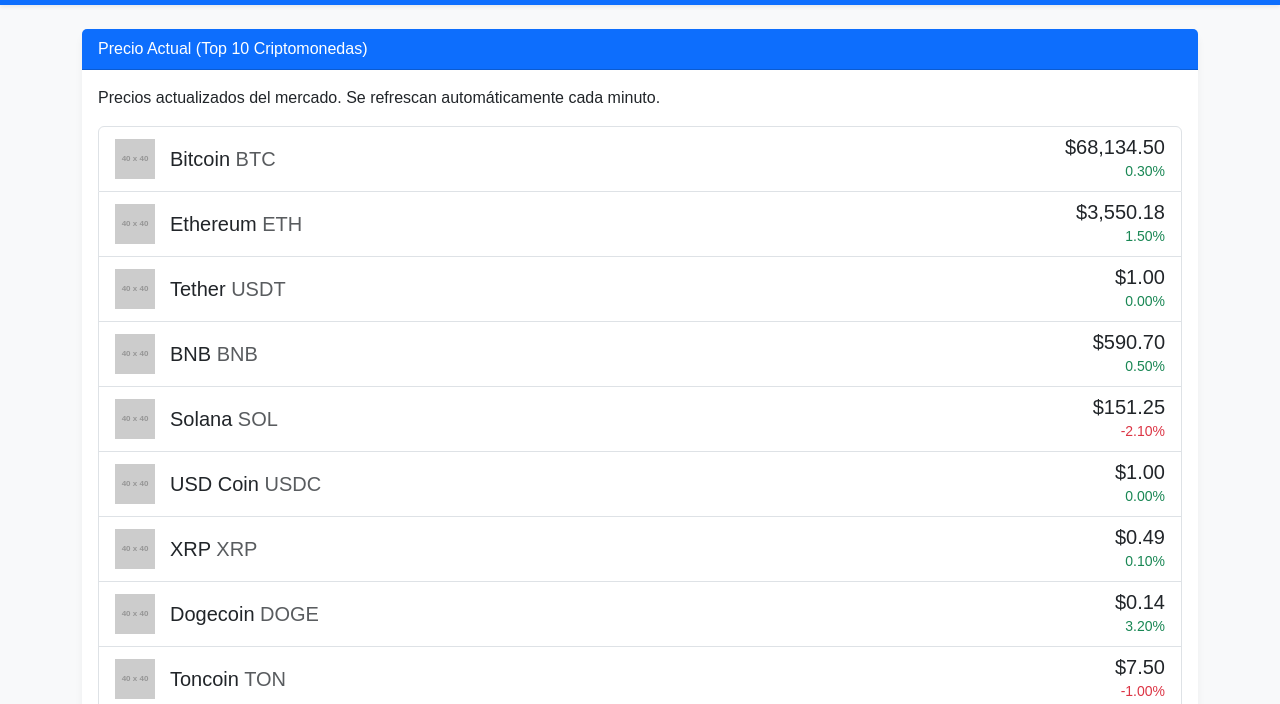
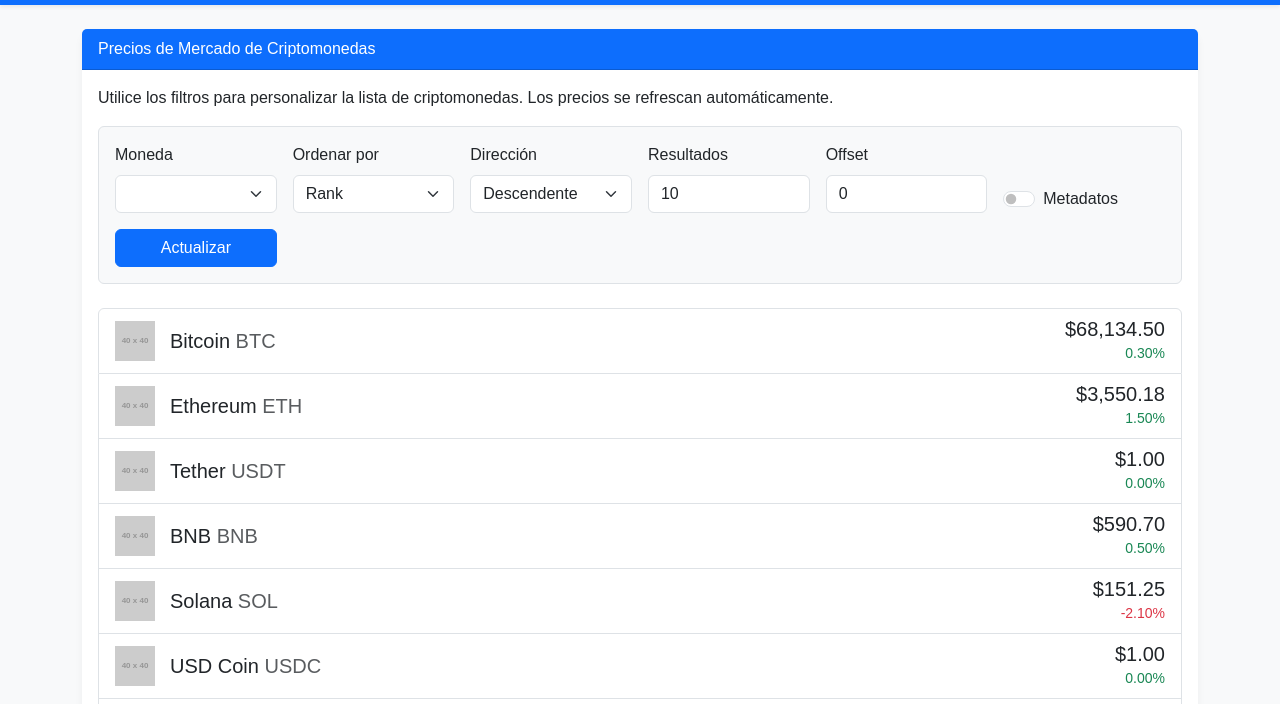
Before and after one commit to lupi5440/ESCOM-SD-Proyecto_final, a plain HTML site: page Frontend/index.html in a window 1280 px wide. Shown: the part 51-755 px from the top of the page. Drawn offline with Linux system fonts and the light colour scheme; placeholder pictures from the web are drawn by us; a web font is replaced by a local one.

Commit message:
Actualizacion de codigo

```diff
--- a/Frontend/index.html
+++ b/Frontend/index.html
@@ -6,51 +6,106 @@
     <meta name="viewport" content="width=device-width, initial-scale=1.0">
     <title>CryptoTracker Web</title>
 
-    <!-- Bootstrap 5.3.3 CSS -->
     <link href="css/bootstrap.min.css" rel="stylesheet">
 
-    <!-- Google Fonts: Inter -->
     <link rel="preconnect" href="https://fonts.googleapis.com">
     <link rel="preconnect" href="https://fonts.gstatic.com" crossorigin>
     <link href="css/Fuentes_google.css" rel="stylesheet">
 
-    <!-- Hoja de estilos personalizada -->
     <link rel="stylesheet" href="css/styles.css">
 
 </head>
 
 <body>
 
-    <!-- Barra de Navegación -->
     <nav class="navbar navbar-expand-lg navbar-dark bg-primary shadow-sm">
         <div class="container">
             <a class="navbar-brand" href="index.html">CryptoTracker Web</a>
         </div>
     </nav>
 
-    <!-- Contenido Principal -->
     <div class="container mt-4">
 
-        <!-- Sección 1: Precio Actual -->
         <div class="card mb-4">
             <div class="card-header">
-                Precio Actual (Top 10 Criptomonedas)
+                Precios de Mercado de Criptomonedas
             </div>
             <div class="card-body">
-                <p class="card-text">Precios actualizados del mercado. Se refrescan automáticamente cada minuto.</p>
+                <p class="card-text">Utilice los filtros para personalizar la lista de criptomonedas. Los precios se
+                    refrescan automáticamente.</p>
+
+                <div class="bg-light p-3 rounded mb-4 border">
+                    <div class="row g-3 align-items-end">
+
+                        <div class="col-md-4 col-lg-2">
+                            <label for="fiat-currency-select" class="form-label">Moneda</label>
+                            <select id="fiat-currency-select" class="form-select">
+                                <option value="USD" selected>USD</option>
+                                <option value="MXN">MXN</option>
+                                <option value="EUR">EUR</option>
+                                <option value="JPY">JPY</option>
+                            </select>
+                        </div>
+
+                        <div class="col-md-4 col-lg-2">
+                            <label for="sort-by-select" class="form-label">Ordenar por</label>
+                            <select id="sort-by-select" class="form-select">
+                                <option value="rank" selected>Rank</option>
+                                <option value="price">Precio</option>
+                                <option value="volume">Volumen</option>
+                                <option value="code">Código</option>
+                                <option value="name">Nombre</option>
+                                <option value="age">Antigüedad</option>
+                            </select>
+                        </div>
+
+                        <div class="col-md-4 col-lg-2">
+                            <label for="sort-order-select" class="form-label">Dirección</label>
+                            <select id="sort-order-select" class="form-select">
+                                <option value="ascending">Ascendente</option>
+                                <option value="descending" selected>Descendente</option>
+                            </select>
+                        </div>
+
+                        <div class="col-md-4 col-lg-2">
+                            <label for="limit-input" class="form-label">Resultados</label>
+                            <input type="number" class="form-control" id="limit-input" value="10" min="1" max="100">
+                        </div>
+
+                        <div class="col-md-4 col-lg-2">
+                            <label for="offset-input" class="form-label">Offset</label>
+                            <input type="number" class="form-control" id="offset-input" value="0" min="0" max="99">
+                        </div>
+
+                        <div class="col-md-4 col-lg-2 d-flex align-items-center">
+                            <div class="form-check form-switch">
+                                <input class="form-check-input" type="checkbox" role="switch" id="meta-checkbox">
+                                <label class="form-check-label" for="meta-checkbox">Metadatos</label>
+                            </div>
+                        </div>
+
+                        <div class="col-md-4 col-lg-2">
+                            <button id="btn-update-list" class="btn btn-primary w-100">Actualizar</button>
+                        </div>
+
+                    </div>
+                </div>
                 <div id="latest-prices-container" class="list-group">
-                    <!-- Loader inicial -->
                     <div class="d-flex justify-content-center align-items-center" style="min-height: 200px;">
                         <div class="loader"></div>
                     </div>
                 </div>
+
+                <div id="pagination-controls" class="d-flex justify-content-between mt-3">
+                    <button id="btn-prev-page" class="btn btn-secondary" disabled>Anterior</button>
+                    <span id="page-indicator" class="align-self-center">Página 1</span>
+                    <button id="btn-next-page" class="btn btn-secondary">Siguiente</button>
+                </div>
             </div>
         </div>
 
-        <!-- Sección 2: Funcionalidades con Gráficos -->
         <h2 class="mb-3">Análisis y Visualización</h2>
         <div class="row">
-            <!-- Funcionalidad: Gráfico Histórico (Una cripto) -->
             <div class="col-lg-6 mb-4">
                 <div class="card h-100">
                     <div class="card-header">Gráfico de Variación de Precio</div>
@@ -75,7 +130,6 @@
                 </div>
             </div>
 
-            <!-- Funcionalidad: Regresión Lineal -->
             <div class="col-lg-6 mb-4">
                 <div class="card h-100">
                     <div class="card-header">Análisis de Regresión Lineal</div>
@@ -108,16 +162,14 @@
         </div>
     </div>
 
-    <!-- Pie de Página -->
     <footer class="bg-light text-center text-lg-start mt-5">
         <div class="text-center p-3" style="background-color: rgba(0, 0, 0, 0.05);">
             © 2025 Crypto Tracker Web - Proyecto Final de Sistemas Distribuidos
         </div>
     </footer>
 
-    <!-- Bootstrap 5.3.3 JS Bundle -->
     <script src="js/bootstrap.bundle.min.js"></script>
-    <!-- APPI REST.js -->
+    <script src="js/Verificacion_peticiones.js"></script>
     <script src="js/app.js"></script>
 
 </body>
--- /dev/null
+++ b/Frontend/js/Verificacion_peticiones.js
@@ -0,0 +1,84 @@
+// Espera a que todo el contenido del HTML esté cargado antes de ejecutar el script.
+document.addEventListener('DOMContentLoaded', () => {
+
+    // ****************************************************************
+    // Manejo de limite superio para el offset
+    // ****************************************************************
+
+    // Seleccionar los elementos de entrada por su ID.
+    const limitInput = document.getElementById('limit-input');
+    const offsetInput = document.getElementById('offset-input');
+
+    //Función para actualizar el atributo 'max' del offset y validar su valor actual.
+    function updateOffsetMax() {
+        // 4. Obtener el valor de 'Resultados' y convertirlo a un número entero.
+        const limitValue = parseInt(limitInput.value, 10);
+
+        // Calcular el nuevo máximo para el offset.
+        // Se usa Math.max para asegurar que el máximo nunca sea menor que 0.
+        const newMax = Math.max(0, limitValue - 1);
+
+        // Establecer el nuevo atributo 'max' en el campo de offset.
+        offsetInput.max = newMax;
+
+        // 5. Validar el valor actual del offset.
+        // Si el valor actual del offset es mayor que el nuevo máximo permitido...
+        if (parseInt(offsetInput.value, 10) > newMax) {
+            // ...ajustar el valor del offset a ese nuevo máximo.
+            offsetInput.value = newMax;
+        }
+    }
+
+    // 2. Añadir un 'event listener' al campo 'Resultados'.
+    // El evento 'input' se dispara cada vez que el valor cambia.
+    limitInput.addEventListener('input', updateOffsetMax);
+
+    // Llamada inicial al cargar la página.
+    // Esto asegura que el 'max' del offset se configure correctamente
+    // con los valores por defecto del HTML al iniciar la aplicación.
+    updateOffsetMax();
+
+    // ****************************************************************
+    // Manejo de opciones de monedas fiat
+    // ****************************************************************
+
+    const criptomonedas = [
+        { codigo: 'BTC', nombre: 'Bitcoin' },
+        { codigo: 'ETH', nombre: 'Ethereum' },
+        { codigo: 'USDT', nombre: 'Tether' },
+        { codigo: 'BNB', nombre: 'BNB' },
+        { codigo: 'SOL', nombre: 'Solana' },
+        { codigo: 'XRP', nombre: 'XRP' },
+        { codigo: 'USDC', nombre: 'USD Coin' },
+        { codigo: 'ADA', nombre: 'Cardano' },
+        { codigo: 'DOGE', nombre: 'Dogecoin' },
+        { codigo: 'AVAX', nombre: 'Avalanche' },
+        { codigo: 'SHIB', nombre: 'Shiba Inu' },
+        { codigo: 'DOT', nombre: 'Polkadot' },
+        { codigo: 'LINK', nombre: 'Chainlink' },
+        { codigo: 'TRX', nombre: 'TRON' },
+        { codigo: 'MATIC', nombre: 'Polygon' },
+        { codigo: 'BCH', nombre: 'Bitcoin Cash' },
+        { codigo: 'LTC', nombre: 'Litecoin' },
+        { codigo: 'XLM', nombre: 'Stellar' },
+        { codigo: 'DAI', nombre: 'Dai' },
+        { codigo: 'UNI', nombre: 'Uniswap' }
+    ];
+
+    const fiatSelect = document.getElementById('fiat-currency-select');
+
+    // Limpiar opciones existentes (excepto la primera si es un placeholder)
+    fiatSelect.innerHTML = '';
+
+    // Poblar el select con los datos del arreglo
+    monedasFiat.forEach(moneda => {
+        const option = document.createElement('option');
+        option.value = moneda.codigo;
+        option.textContent = `${moneda.nombre} (${moneda.codigo})`;
+        fiatSelect.appendChild(option);
+    });
+
+    // Para establecer un valor por defecto, como MXN, considerando su ubicación:
+    fiatSelect.value = 'MXN';
+
+});
```
